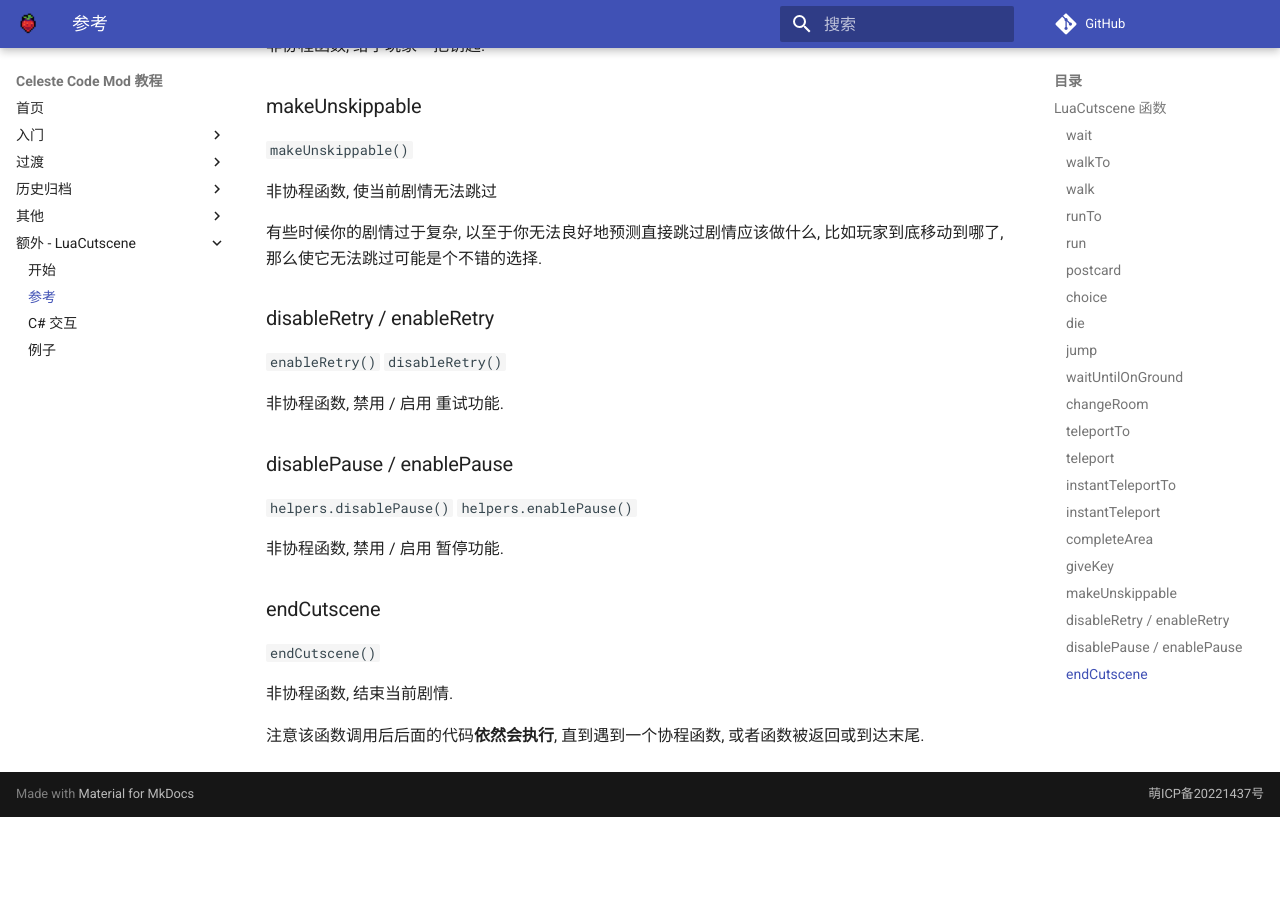
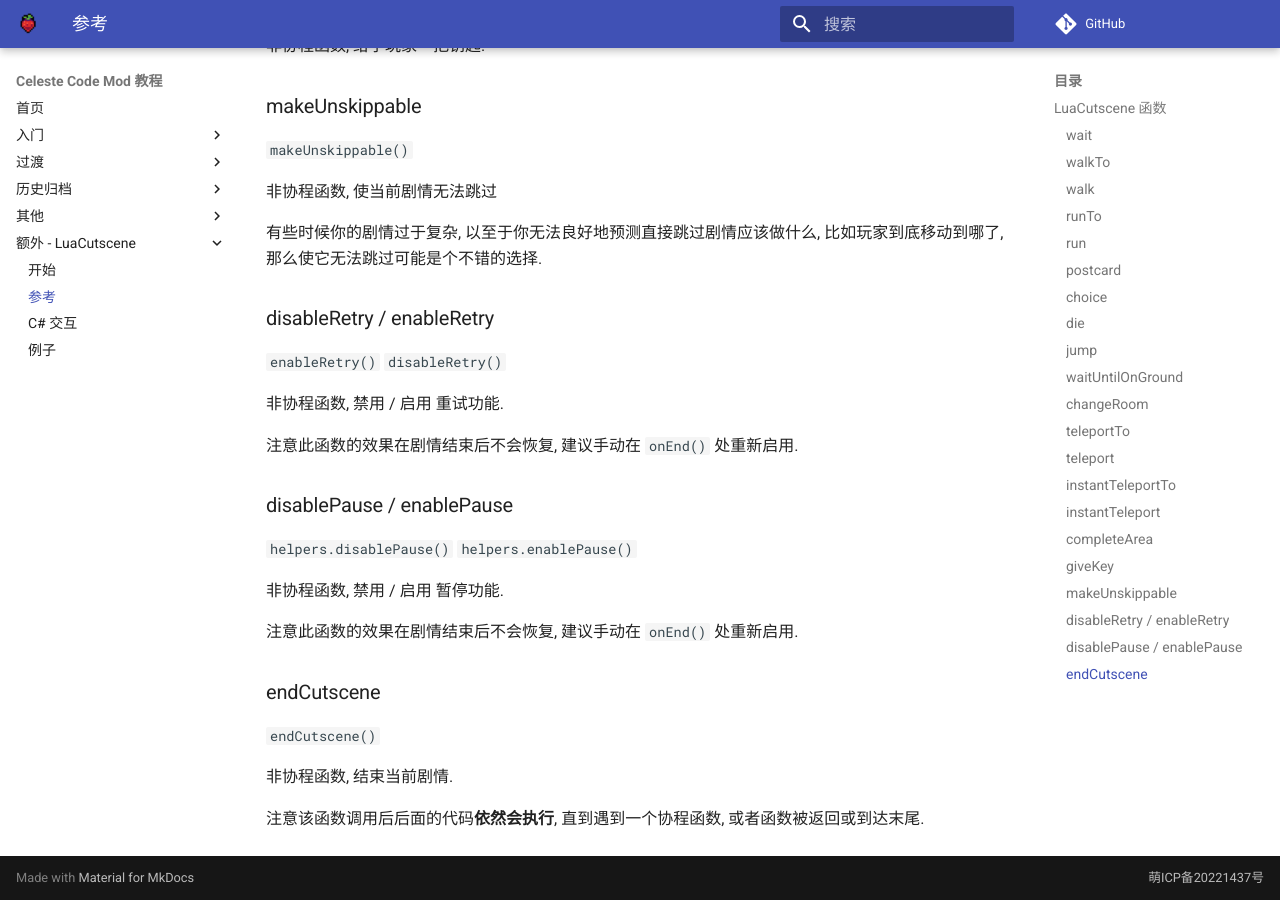
Before and after one commit to Saplonily/CelesteModTutorial, an MkDocs documentation site: the page built from docs/extra_luacs/reference.md, in a window 1280 px wide and 900 px high, scrolled down 4481 px. Built offline with MkDocs 1.6.1 and Material for MkDocs 9.7.7, drawn with Linux system fonts in a browser that asks for light colours; comment, search, counter and statistics services are not loaded; before the commit the page ends 5298 px from its top, so only the background shows below that.

Commit message:
小改 retry/pause

```diff
--- a/docs/extra_luacs/reference.md
+++ b/docs/extra_luacs/reference.md
@@ -195,12 +195,16 @@ say("CHOICE_SAY_" .. tostring(chosen));
 
 非协程函数, 禁用 / 启用 重试功能.
 
+注意此函数的效果在剧情结束后不会恢复, 建议手动在 `onEnd()` 处重新启用.
+
 ### disablePause / enablePause
 
 `helpers.disablePause()`
 `helpers.enablePause()`
 
 非协程函数, 禁用 / 启用 暂停功能.
+
+注意此函数的效果在剧情结束后不会恢复, 建议手动在 `onEnd()` 处重新启用.
 
 ### endCutscene
 
```
